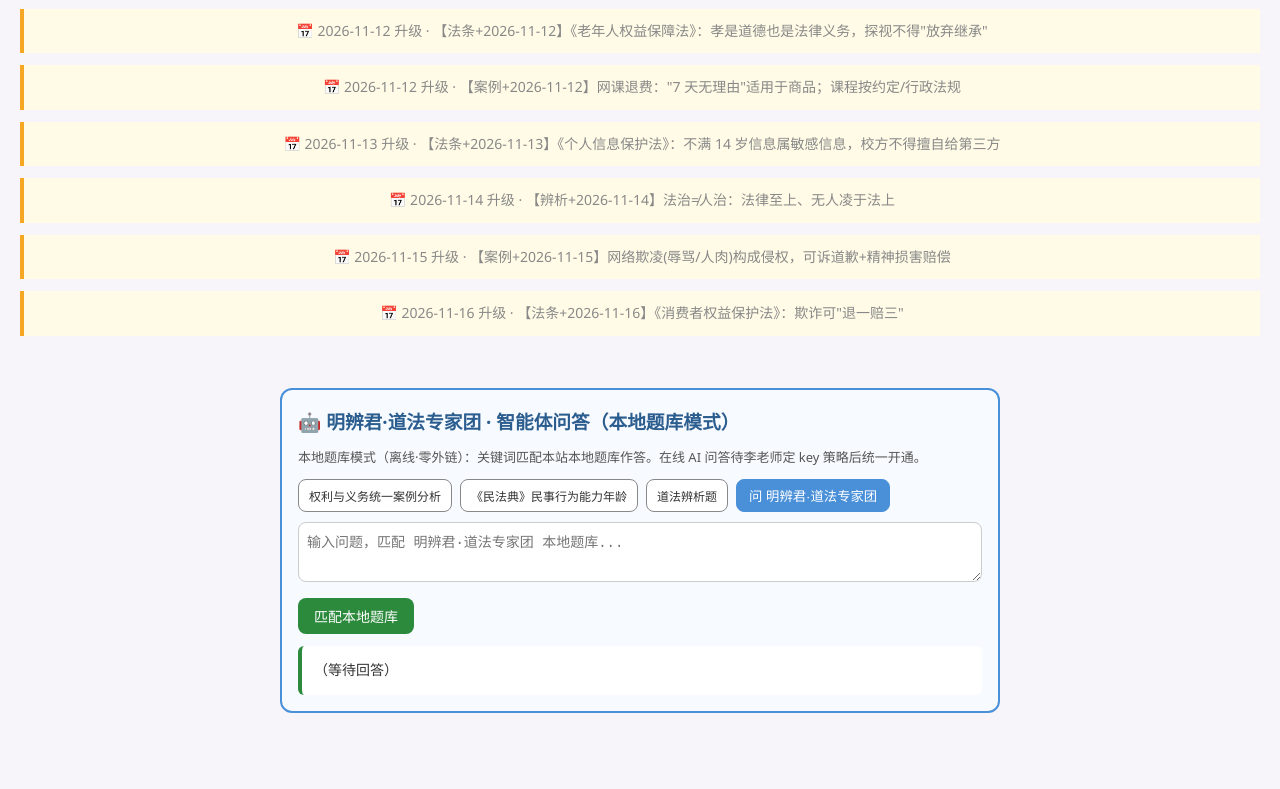
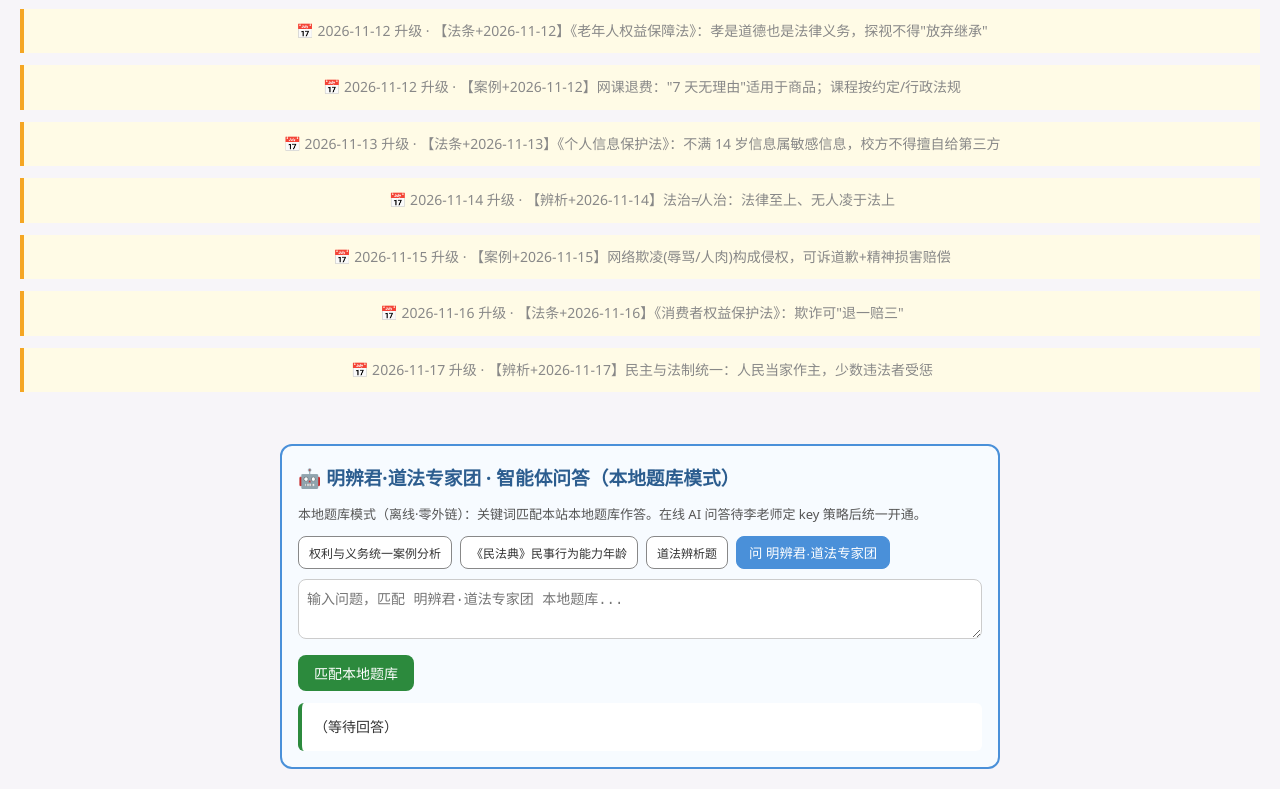
Before and after one commit to dapengzhanchi141345/li-yanming-morality, a plain HTML site: page index.html in a window 1280 px wide. Shown: the part 1884-2673 px from the top of the page. Before the commit the page ends 2617 px from the top, so only its background shows below. Drawn offline with Linux system fonts and the light colour scheme.

Commit message:
morality 12独立站升级 2026-11-17

```diff
--- a/index.html
+++ b/index.html
@@ -120,6 +120,8 @@ footer{text-align:center;padding:20px;color:#888;font-size:13px;margin-top:30px;
 <div style="background:#fffbe6;border-left:4px solid #f5a623;padding:10px;margin:12px 0;font-size:14px">📅 2026-11-15 升级 · 【案例+2026-11-15】网络欺凌(辱骂/人肉)构成侵权，可诉道歉+精神损害赔偿</div>
 
 <div style="background:#fffbe6;border-left:4px solid #f5a623;padding:10px;margin:12px 0;font-size:14px">📅 2026-11-16 升级 · 【法条+2026-11-16】《消费者权益保护法》：欺诈可"退一赔三"</div>
+
+<div style="background:#fffbe6;border-left:4px solid #f5a623;padding:10px;margin:12px 0;font-size:14px">📅 2026-11-17 升级 · 【辨析+2026-11-17】民主与法制统一：人民当家作主，少数违法者受惩</div>
 </footer>
 
 <script>
```
